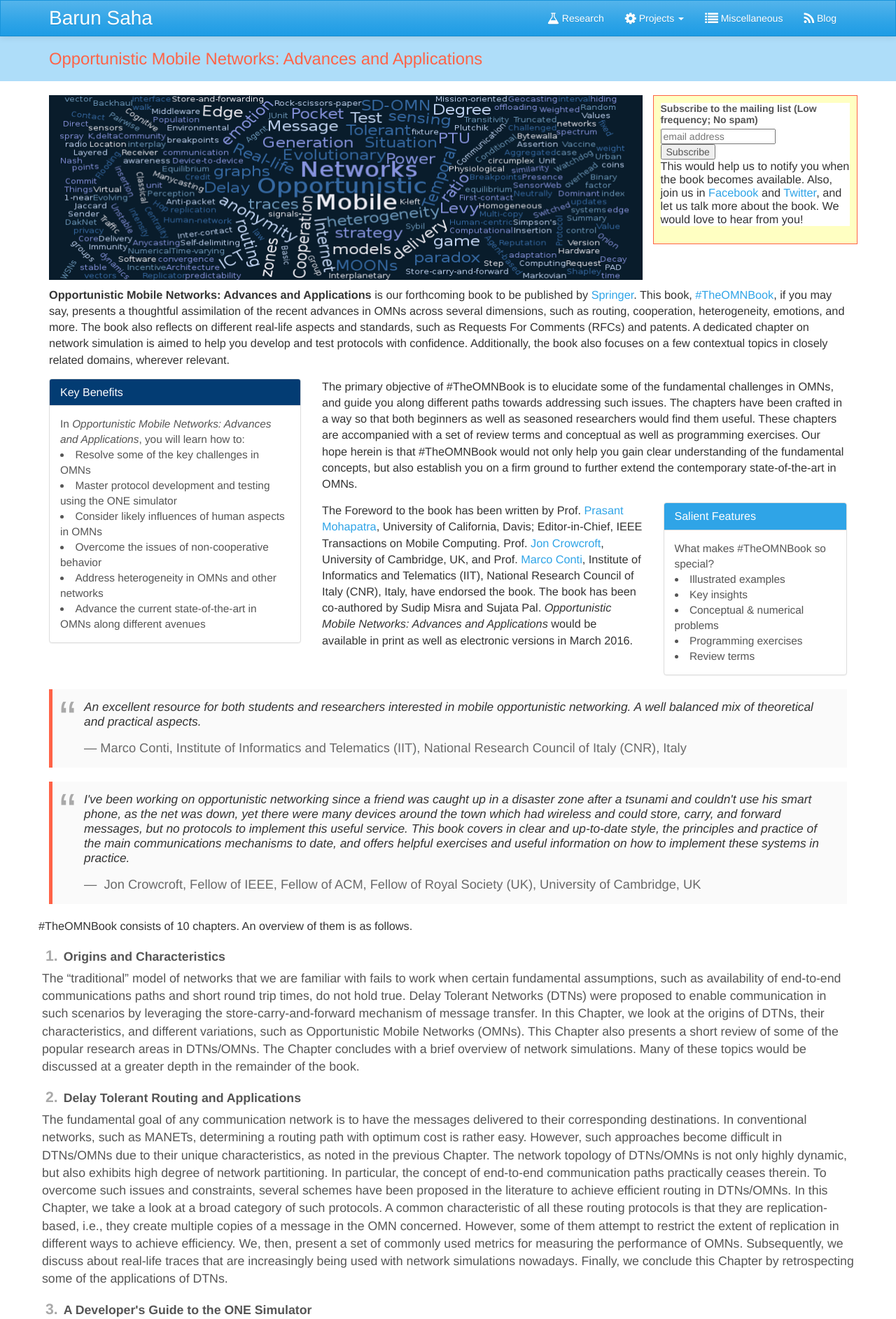
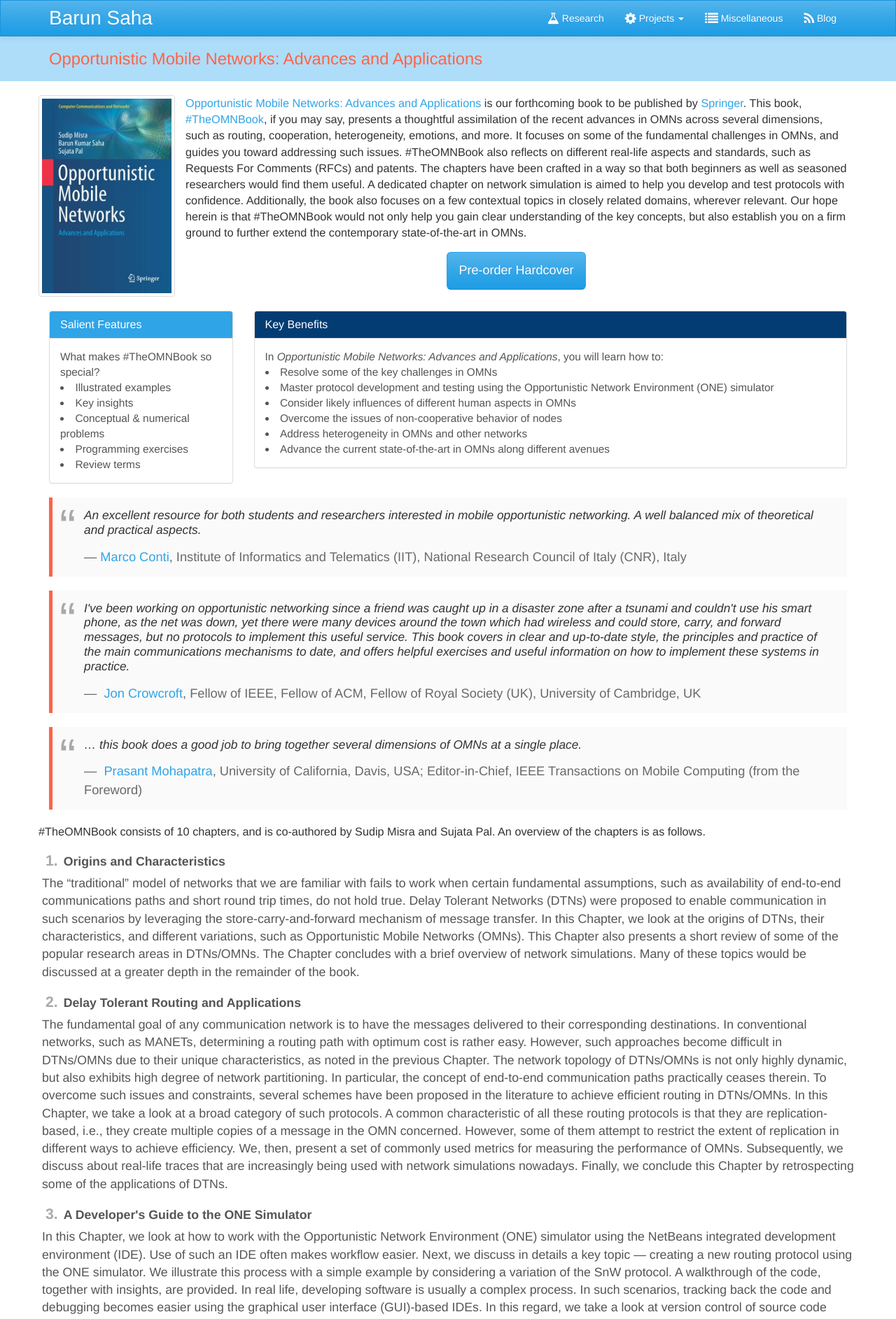
Before and after one commit to barun-saha/barun-saha.github.io, a Jekyll site: the page the_omn_book.html, which Jekyll copies as it is, in a window 1280 px wide. Shown: the top 1885 px of the page at 70% size. Built offline with Jekyll 4.4.1, drawn with Linux system fonts in a browser that asks for light colours; nearby versions of some CDN libraries; some web fonts are replaced; comment, search, counter and statistics services are not loaded.

Commit message:
Added cover of the book and updated page

```diff
--- a/the_omn_book.html
+++ b/the_omn_book.html
@@ -68,117 +68,55 @@
 
 	<div class="container">
         <div class="row">
-            <div class="col-md-9 col-sm-112">
-                <img class="img-responsive center-block book-image"
-                     src="assets/images/the_omn_book/keywords_cloud.png"
+            <div class="col-md-2 thumbnail">
+                <img
+                     src="assets/images/the_omn_book/book_cover_thumbnail.jpg"
                      alt="The OMN Book">
             </div>
 
-            <div class="col-md-3 col-sm-12 book-social">
-                <link href="//cdn-images.mailchimp.com/embedcode/slim-081711.css"
-                      rel="stylesheet" type="text/css">
-                <style type="text/css">
-                    #mc_embed_signup{background:#fff; clear:left; font:14px Helvetica,Arial,sans-serif; }
-                </style>
-                <div id="mc_embed_signup">
-                    <form action="//barunsaha.us12.list-manage.com/subscribe/post?u=d07c2bbbcf2273011b8a93000&amp;id=c5e8adc27f" method="post" id="mc-embedded-subscribe-form" name="mc-embedded-subscribe-form" class="validate" target="_blank" novalidate>
-                        <div id="mc_embed_signup_scroll">
-                        <label for="mce-EMAIL" style="display: block;">Subscribe to the mailing list (Low frequency; No spam)</label>
-                        <input type="email" value="" name="EMAIL" class="email"
-                               id="mce-EMAIL" placeholder="email address" required>
-                        <!-- real people should not fill this in and expect good things - do not remove this or risk form bot signups-->
-                        <div style="position: absolute; left: -5000px;">
-                            <input type="text" name="b_d07c2bbbcf2273011b8a93000_c5e8adc27f" tabindex="-1" value=""></div>
-                        <div class="clear"><input type="submit" value="Subscribe"
-                                                  name="subscribe"
-                                                  id="mc-embedded-subscribe" class="button"></div>
-                        </div>
-                    </form>
-
-                    <p>
-                        This would help us to notify
-                        you when the book becomes available. Also, join us in
-                        <a href="https://www.facebook.com/TheOMNBook/">Facebook</a>
-                        and <a href="https://twitter.com/search?q=%23TheOMNBook&src=typd">
-                        Twitter</a>,
-                        and let us talk more about the book. We would love to
-                        hear from you!
-                    </p>
-                </div>
-            </div>
-
-            <div class="col-md-12">
+            <div class="col-md-10">
                 <p>
-                    <strong>Opportunistic Mobile Networks: Advances and Applications</strong>
+                    <a href="https://www.springer.com/in/book/9783319290294">
+                    Opportunistic Mobile Networks: Advances and Applications</a>
                     is our forthcoming book to be published by
                     <a href="http://link.springer.com/">Springer</a>. This book,
                     <a href="https://twitter.com/search?q=%23TheOMNBook&src=typd">
                     #TheOMNBook</a>, if you may say, presents a thoughtful
                     assimilation of the recent advances in OMNs across
-                    several dimensions, such as routing, cooperation, heterogeneity,
-                    emotions, and more. The book also reflects on different real-life
+                    several dimensions, such as routing, cooperation,
+                    heterogeneity, emotions, and more.
+
+                    It focuses on some of the fundamental challenges in OMNs,
+                    and guides you toward addressing such issues.
+                    #TheOMNBook also reflects on different real-life
                     aspects and standards, such as Requests For Comments
-                    (RFCs) and patents. A dedicated chapter on network simulation is
+                    (RFCs) and patents.
+
+                    The chapters have been crafted in a way so that both
+                    beginners as well as seasoned
+                    researchers would find them useful.
+
+                     A dedicated chapter on network simulation is
                     aimed to help you develop and test protocols with confidence.
                     Additionally, the book also focuses on a few contextual topics in
                     closely related domains, wherever relevant.
+
+                    Our hope herein is that #TheOMNBook would
+                    not only help you gain clear understanding of the key
+                    concepts, but also establish you on a firm ground to further
+                    extend the contemporary state-of-the-art in OMNs.
+                </p>
+
+                <p class="center-block text-center">
+                    <a role="button" href="https://www.springer.com/in/book/9783319290294"
+                            class="btn btn-primary btn-lg">
+                            Pre-order Hardcover
+                    </a>
                 </p>
             </div>
+        </div>
 
-            <div class="col-md-4">
-                <div class="panel panel-info">
-                      <div class="panel-heading">
-                          <h3 class="panel-title">Key Benefits</h3>
-                      </div>
-                      <div class="panel-body" style="font-size: 1.1em;">
-                          In <em>Opportunistic Mobile Networks: Advances and
-                          Applications</em>, you will learn how to:
-                          <ul style="list-style: inside;">
-                              <li>Resolve some of the key challenges in OMNs</li>
-                              <li>Master protocol development and testing using the ONE simulator</li>
-                              <li>Consider likely influences of human aspects in OMNs</li>
-                              <li>Overcome the issues of non-cooperative behavior</li>
-                              <li>Address heterogeneity in OMNs and other networks</li>
-                              <li>Advance the current state-of-the-art in OMNs along different avenues</li>
-                          </ul>
-                      </div>
-                </div>
-            </div>
-
-            <div class="col-md-8">
-                <p>
-                    The primary objective of #TheOMNBook is to elucidate
-                    some of the fundamental challenges in OMNs, and guide you along
-                    different paths towards addressing such issues. The chapters have
-                    been crafted in a way so that both beginners as well as seasoned
-                    researchers would find them useful. These chapters are
-                    accompanied with a set of review terms and conceptual as well as
-                    programming exercises. Our hope herein is that #TheOMNBook would
-                    not only help you gain clear understanding of the fundamental
-                    concepts, but also establish you on a firm ground to further extend
-                    the contemporary state-of-the-art in OMNs.
-                </p>
-            </div>
-
-
-            <div class="col-md-5">
-                <p>
-                    The Foreword to the book has been written by Prof.
-                    <a href="http://faculty.engineering.ucdavis.edu/mohapatra/">
-                    Prasant Mohapatra</a>, University of California, Davis;
-                    Editor-in-Chief, IEEE Transactions on Mobile Computing. Prof.
-                    <a href="https://www.cl.cam.ac.uk/~jac22/">
-                    Jon Crowcroft</a>, University of Cambridge, UK, and Prof.
-                    <a href="http://www.iit.cnr.it/en/marco.conti">Marco Conti</a>,
-                    Institute of Informatics and Telematics (IIT),
-                    National Research Council of Italy (CNR), Italy, have
-                    endorsed the book. The book has been co-authored by
-                    Sudip Misra and Sujata Pal. <em>Opportunistic Mobile
-                    Networks: Advances and Applications</em> would be available
-                    in print as well as electronic versions in March 2016.
-                </p>
-            </div>
-
+        <div class="row">
             <div class="col-md-3">
                 <div class="panel panel-primary">
                       <div class="panel-heading">
@@ -196,6 +134,27 @@
                       </div>
                 </div>
             </div>
+
+            <div class="col-md-9">
+                <div class="panel panel-info">
+                      <div class="panel-heading">
+                          <h3 class="panel-title">Key Benefits</h3>
+                      </div>
+                      <div class="panel-body" style="font-size: 1.1em;">
+                          In <em>Opportunistic Mobile Networks: Advances and
+                          Applications</em>, you will learn how to:
+                          <ul style="list-style: inside;">
+                              <li>Resolve some of the key challenges in OMNs</li>
+                              <li>Master protocol development and testing using
+                                  the Opportunistic Network Environment (ONE) simulator</li>
+                              <li>Consider likely influences of different human aspects in OMNs</li>
+                              <li>Overcome the issues of non-cooperative behavior of nodes</li>
+                              <li>Address heterogeneity in OMNs and other networks</li>
+                              <li>Advance the current state-of-the-art in OMNs along different avenues</li>
+                          </ul>
+                      </div>
+                </div>
+            </div>
         </div>
 
         <blockquote>
@@ -203,7 +162,7 @@
                 An excellent resource for both students and researchers interested in mobile opportunistic networking. A well balanced mix of theoretical and practical aspects.
             </p>
             <p>
-                <small>Marco Conti, Institute of Informatics and Telematics (IIT), National Research Council of Italy (CNR), Italy
+                <small><a href="http://www.iit.cnr.it/en/marco.conti">Marco Conti</a>, Institute of Informatics and Telematics (IIT), National Research Council of Italy (CNR), Italy
                 </small>
             </p>
         </blockquote>
@@ -214,14 +173,29 @@
             </p>
             <p>
                 <small>
-                    Jon Crowcroft, Fellow of IEEE, Fellow of ACM, Fellow of Royal Society (UK), University of Cambridge, UK
+                    <a href="https://www.cl.cam.ac.uk/~jac22/">
+                    Jon Crowcroft</a>, Fellow of IEEE, Fellow of ACM, Fellow of Royal Society (UK), University of Cambridge, UK
+                </small>
+            </p>
+        </blockquote>
+
+        <blockquote>
+            <p>
+                &hellip; this book does a good job to bring together several dimensions
+of OMNs at a single place.
+            </p>
+            <p>
+                <small><a href="http://faculty.engineering.ucdavis.edu/mohapatra/">
+                Prasant Mohapatra</a>, University of California, Davis, USA;
+                Editor-in-Chief, IEEE Transactions on Mobile Computing (from the Foreword)
                 </small>
             </p>
         </blockquote>
 
         <div class="row">
             <p>
-                #TheOMNBook consists of 10 chapters. An overview of them is as follows.
+                #TheOMNBook consists of 10 chapters, and is co-authored by
+                Sudip Misra and Sujata Pal. An overview of the chapters is as follows.
             </p>
 
             <dl class="chapters-list">
```
Also changed, not shown: templates/the_omn_book.html (+72 -98 lines), assets/images/the_omn_book/book_cover_thumbnail.jpg (added).
